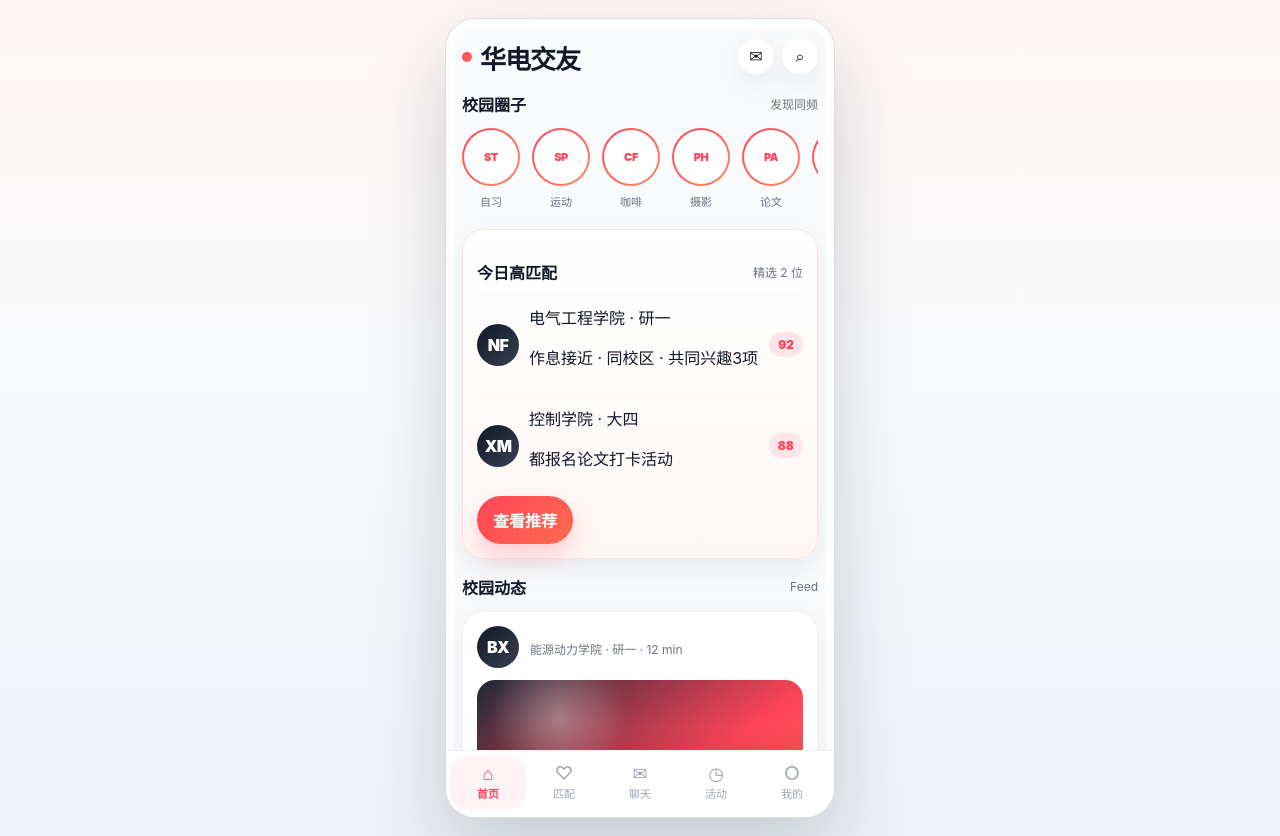
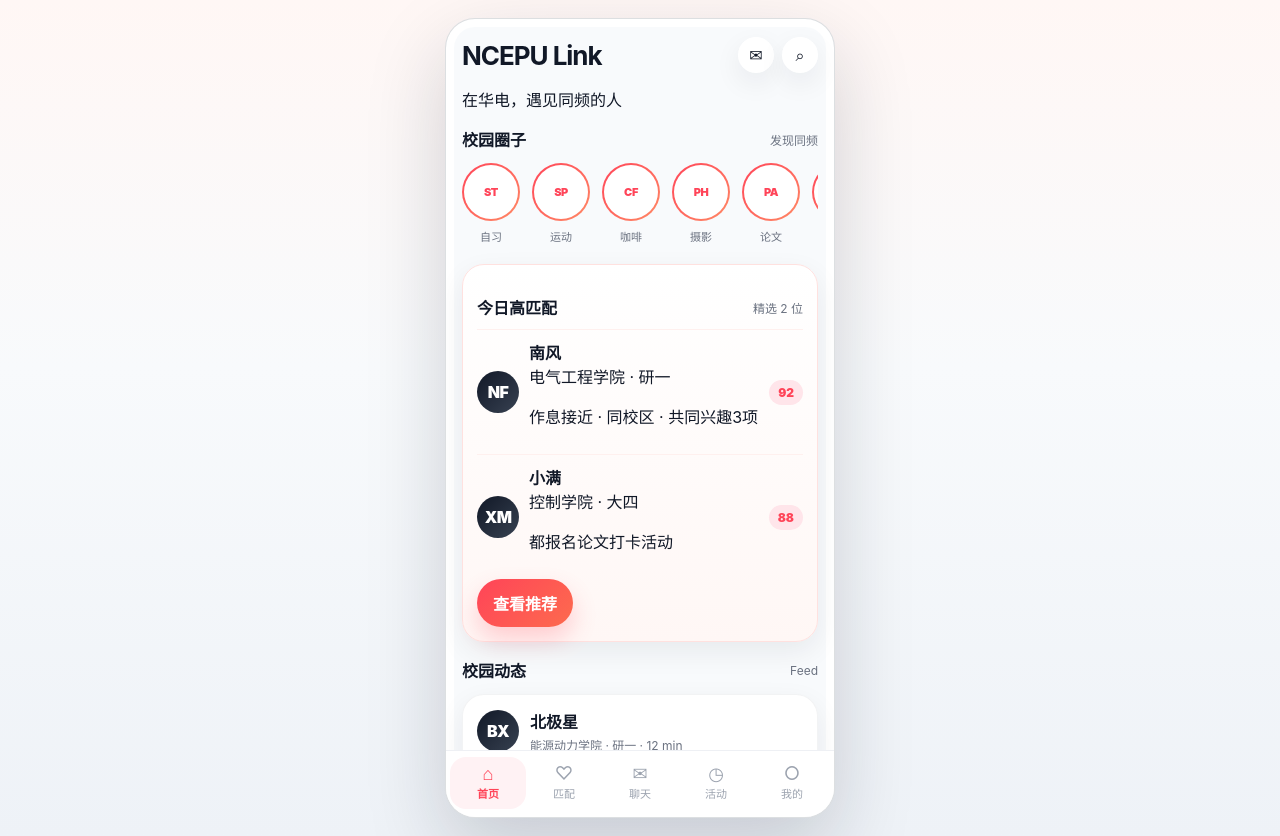
Before and after one commit to js9cpp57y4-jpg/friend-app, a React (Vite) app: page /home in a window 1280 px wide. Built offline with nearby package versions, Linux system fonts and the light colour scheme.

Commit message:
feat: rebrand home to NCEPU Link with nickname display

```diff
--- a/src/pages/HomePage.tsx
+++ b/src/pages/HomePage.tsx
@@ -1,14 +1,15 @@
 import { useNavigate } from 'react-router-dom';
-import { feed, recommendedUsers, stories } from '../mock/data';
+import { brand, feed, recommendedUsers, stories } from '../mock/data';
 
 export function HomePage() {
   const nav = useNavigate();
   return (
     <section>
       <header className="feed-header">
-        <h1><span className="brand-mark"><span className="brand-dot" />华电交友</span></h1>
+        <h1><span className="wordmark">{brand.name}</span></h1>
         <div className="header-icons"><button className="icon-btn">✉</button><button className="icon-btn">⌕</button></div>
       </header>
+      <p className="page-subtitle">{brand.cnTagline}</p>
 
       <div className="section-title"><h3>校园圈子</h3><span>发现同频</span></div>
       <div className="stories-row">
@@ -22,7 +23,7 @@ export function HomePage() {
         {recommendedUsers.map((u) => (
           <div className="recommend-row" key={u.id}>
             <div className="avatar">{u.initials}</div>
-            <div><b>{u.name}</b><p>{u.meta}</p><p>{u.reason}</p></div>
+            <div><b>{u.nickname}</b><p>{u.meta}</p><p>{u.reason}</p></div>
             <span className="score-pill">{u.score}</span>
           </div>
         ))}
@@ -32,7 +33,7 @@ export function HomePage() {
       <div className="section-title"><h3>校园动态</h3><span>Feed</span></div>
       {feed.map((post) => (
         <article className="feed-card" key={post.id}>
-          <div className="feed-user"><div className="avatar">{post.initials}</div><div><b>{post.name}</b><p>{post.dept} · {post.time}</p></div></div>
+          <div className="feed-user"><div className="avatar">{post.initials}</div><div><b>{post.nickname}</b><p>{post.dept} · {post.time}</p></div></div>
           <div className="feed-visual"><div className="cover-title">{post.coverTitle}</div><div className="cover-subtitle">{post.coverSubtitle}</div></div>
           <p className="feed-caption">{post.text}</p>
           <div className="tags">{post.tags.map((t) => <span key={t}>{t}</span>)}</div>
```
